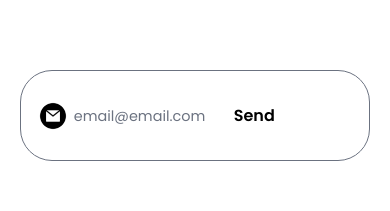
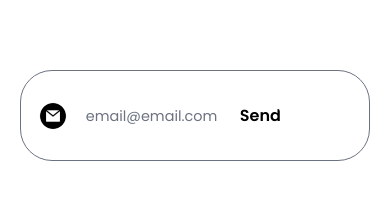
Before and after one commit to danielbelle/portfolio-bruno, a React (Create React App) app: page / in a window 390 px wide. Shown: the part 2895-3106 px from the top of the page. Built offline with nearby package versions, Linux system fonts and the light colour scheme.

Commit message:
v1.7 contact box fix2

```diff
--- a/src/Components/Contact.jsx
+++ b/src/Components/Contact.jsx
@@ -50,12 +50,12 @@ function Contact() {
       <h1 className="flex justify-center text-[3rem] font-[600] mb-10">
         Contact
       </h1>
-      <div className="content justify-center rounded-[32px] border-solid border-[0.1rem] border-gray-500 sm:m-auto bg-transparent m-5">
+      <div className="flex justify-center rounded-[32px] border-solid border-[0.1rem] border-gray-500 sm:m-auto bg-transparent m-5">
         <div className="flex items-center justify-center gap-0 sm:gap-[1rem] m-[1rem]">
           <img
             src={Email}
             alt="Email icon"
-            className="cursor-default h-[2rem]"
+            className="cursor-default h-[2rem] mr-3"
           />
           <form ref={form} onSubmit={sendEmail}>
             <div className="bg-transparent max-w-[700px] w-[70%] sm:w-[100%] items-center rounded-[5rem] whitespace-nowrap">
@@ -68,7 +68,7 @@ function Contact() {
                 className="flex-1 h-[100%] border-none outline-none font-[1rem] sm:font-[1.3rem] mx-[0.3rem] my-[1rem] sm:placeholder:text-[1rem] placeholder:text-[0.9rem] placeholder:text-gray-500 w-[70%]"
               ></input>
               <input
-                className="bg-transparent text-[1rem] sm:text-[1.2rem] cursor-pointer font-[600] text-black transition duration-200 items-center justify-center ml-[1rem]"
+                className="bg-transparent rounded-[5rem] text-[1rem] sm:text-[1.2rem] cursor-pointer font-[600] text-black transition duration-200 items-center justify-center ml-[1rem]"
                 type="submit"
                 value={"Send"}
               />
@@ -91,7 +91,9 @@ function Contact() {
             alt="Email icon"
             className="cursor-pointer h-[2rem] ml-[0.5rem]"
           />
-          <p className="flex justify-center font-[600] items-center text-black">WhatsApp Me</p>
+          <p className="flex justify-center font-[600] items-center text-black">
+            WhatsApp Me
+          </p>
         </a>
       </div>
     </div>
```
